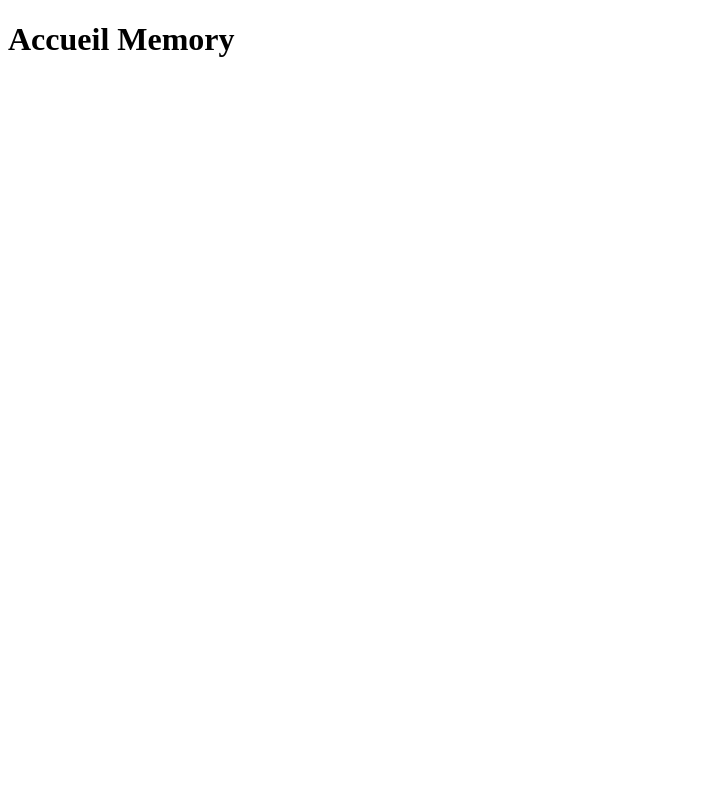
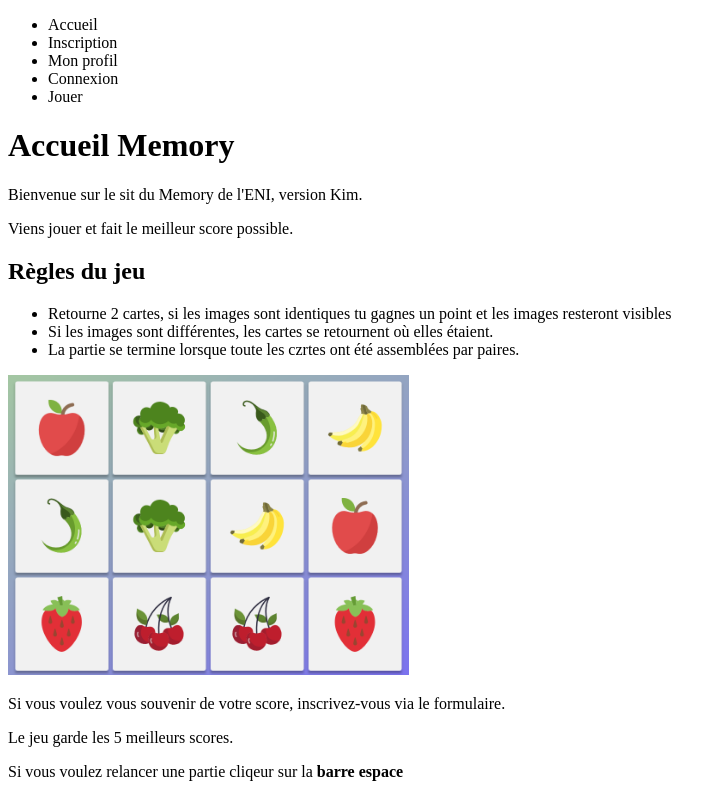
Before and after one commit to kimptgr/memory-eni, a plain HTML site: page index.html in a window 1280 px wide. Shown: the whole page, without its empty margins (0-726 px from the left). Drawn offline with Linux system fonts and the light colour scheme.

Commit message:
add html in index ou accueil

```diff
--- a/index.html
+++ b/index.html
@@ -12,6 +12,31 @@
     <title>Memory 🧠</title>
 </head>
 <body>
+    <nav>
+        <ul>
+            <li><a src="./index.html">Accueil</a></li>
+            <li><a src="./inscription.html">Inscription</a></li>
+            <li><a src="./profil.html">Mon profil</a></li>
+            <li><a src="./connexion.html">Connexion</a></li>
+            <li><a src="./game.html">Jouer</a></li>
+        </ul>
+    </nav>
     <h1>Accueil Memory</h1>
+    <p>Bienvenue sur le sit du Memory de l'ENI, version Kim.</p>
+    <p>Viens jouer et fait le meilleur score possible.</p>
+    <article>
+    <h2>Règles du jeu</h2>
+    <ul>
+        <li>Retourne 2 cartes, si les images sont identiques tu gagnes un point et les images resteront visibles</li>
+        <li>Si les images sont différentes, les cartes se retournent où elles étaient.</li>
+        <li>La partie se termine lorsque toute les czrtes ont été assemblées par paires.</li>
+    </ul>
+    </article>
+    <div>
+        <img src="./images/ressources1/memory-legume/memory_detail.png" alt ="exemple de plateau" height="300px">
+    </div>
+    <p>Si vous voulez vous souvenir de votre score, inscrivez-vous via le formulaire.</p>
+    <p>Le jeu garde les 5 meilleurs scores.</p>
+    <p>Si vous voulez relancer une partie cliqeur sur la <b>barre espace</b></p>
 </body>
 </html>
```
Also changed, not shown: accueil.html (deleted).
